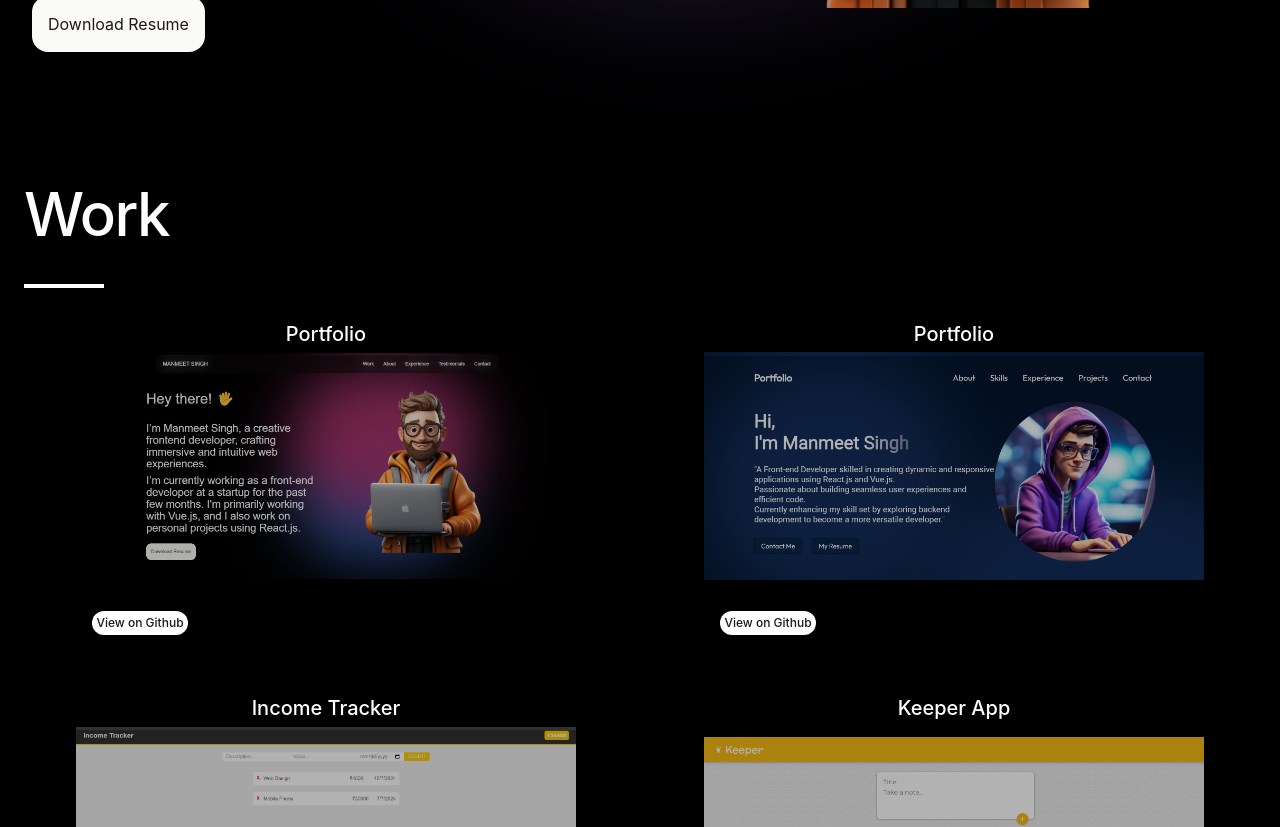
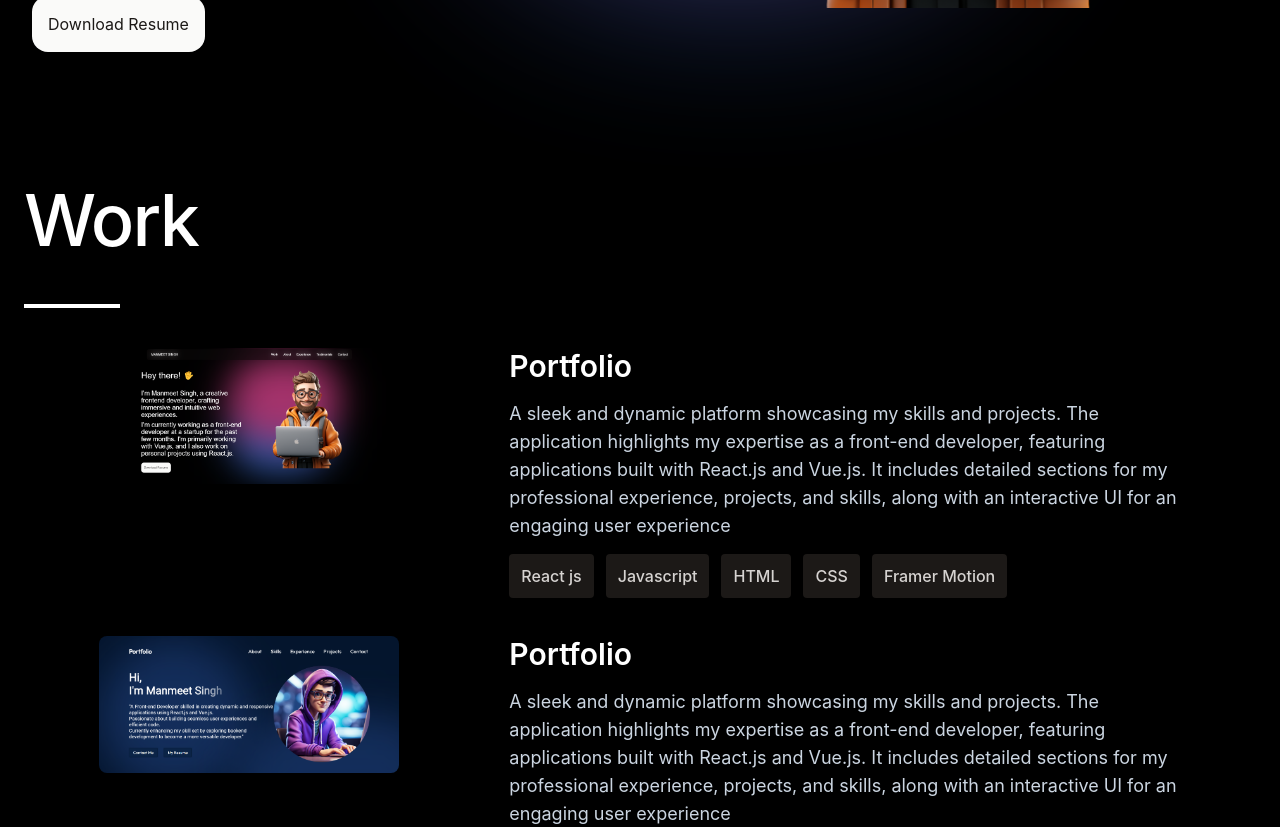
Before and after one commit to ManmeetSingh99/React-Portfolio-framer-motion, a React (Vite) app: page / in a window 1280 px wide. Shown: the part 680-1507 px from the top of the page. Built offline with nearby package versions, Linux system fonts and the light colour scheme.

Commit message:
second commit

```diff
--- a/src/components/Projects.jsx
+++ b/src/components/Projects.jsx
@@ -1,104 +1,92 @@
 import { PROJECTS } from "../../constants";
 import { motion } from "framer-motion";
 
-// Function to map tech names to colors
-const getTechColor = (tech) => {
-  switch (tech) {
-    case "React js":
-      return "bg-blue-500"; // Example color for React
-    case "JavaScript":
-      return "bg-yellow-500"; // Example color for JavaScript
-    case "HTML":
-      return "bg-orange-500"; // Example color for HTML
-    case "CSS":
-      return "bg-pink-400"; // Example color for CSS
-    // Add more cases for other techs and their colors
-    default:
-      return "bg-gray-500"; // Default color
-  }
-};
-
 const Projects = () => {
-  const projectVariants = {
+  // Variants for the image entering from the left
+  const imageVariants = {
     hidden: {
       opacity: 0,
-      scale: 0.8,
-      rotate: -40,
-      y: 50,
+      x: -100,
     },
     visible: {
       opacity: 1,
-      scale: 1,
-      rotate: 0,
-      y: 0,
+      x: 0,
       transition: {
         duration: 0.6,
         ease: "easeOut",
-        type: "spring",
-        bounce: 0.4,
+      },
+    },
+  };
+
+  // Variants for the content (text and tech stack) entering from the right
+  const contentVariants = {
+    hidden: {
+      opacity: 0,
+      x: 100,
+    },
+    visible: {
+      opacity: 1,
+      x: 0,
+      transition: {
+        duration: 0.6,
+        ease: "easeOut",
+        delay: 0.3, // Delay to ensure it happens after the image
       },
     },
   };
 
   return (
-    <section className="px-6 py-16" id="work">
-      <h1 className="text-4xl md:text-6xl font-medium tracking-tight mb-10">
+    <section className="px-6 py-16" id="experience">
+      {/* Title section */}
+      <h1 className="text-5xl md:text-7xl font-medium tracking-tight mb-12">
         Work
       </h1>
-      <div className="h-1 w-20 mb-8 bg-white"></div>
-      {/* Centering the grid and ensuring one card per row on medium screens */}
-      <div className="grid grid-cols-1 md:grid-cols-1 lg:grid-cols-2 gap-6">
+      <div className="h-1 w-24 mb-10 bg-white"></div>
+
+      <div>
         {PROJECTS.map((project, index) => (
+          <div key={index} className="mb-12 flex flex-wrap lg:justify-center">
+            {/* Animate the image coming from the left */}
             <motion.div
-            key={index}
-            className="relative rounded-lg overflow-hidden w-[500px] h-[350px] transition transform group mx-auto"
+              className="w-full lg:w-1/3"
               initial="hidden"
               whileInView="visible"
               viewport={{ once: true }}
-            variants={projectVariants}
+              variants={imageVariants}
             >
-            {/* Ensure the image fits properly and scales down on smaller screens */}
               <img
                 src={project.image}
-              alt={project.name}
-              className="absolute inset-0 w-full h-5/6 object-contain transition-opacity duration-300"
+                alt={project.title}
+                width={300}
+                height={300}
+                className="mb-6 rounded-lg object-cover"
               />
-            <h2 className="text-lg sm:text-xl font-medium mb-2 text-center">
-              {project.name}
-            </h2>
+            </motion.div>
 
-            <div className="relative z-20 p-4 flex flex-col justify-center h-full bg-black/30 text-white group-hover:bg-black/80 transition duration-300">
-              {/* <h2 className="text-lg sm:text-xl font-medium mb-2">
-                {project.name}
-              </h2> */}
-              <div className="flex flex-col justify-between">
-                <p className="mb-2 flex-grow text-sm sm:text-base opacity-0 group-hover:opacity-100 transition-opacity duration-300">
+            {/* Animate the content (text and tech stack) coming from the right */}
+            <motion.div
+              className="w-full max-w-2xl lg:w-2/3"
+              initial="hidden"
+              whileInView="visible"
+              viewport={{ once: true }}
+              variants={contentVariants}
+            >
+              <h3 className="mb-4 font-semibold text-3xl">{project.name}</h3>
+              <p className="mb-6 text-slate-300 text-lg">
                 {project.description}
               </p>
-                {/* Tech stack representation */}
-                <div className="flex space-x-1 mb-2 opacity-0 group-hover:opacity-100 transition-opacity duration-300">
+              <div>
                 {project.techStack.map((tech, index) => (
-                    <div
+                  <span
+                    className="mr-3 rounded bg-stone-900 p-3 text-base font-medium text-stone-300"
                     key={index}
-                      className={`flex items-center justify-center ${getTechColor(
-                        tech
-                      )} p-1 rounded-full text-white text-xs`}
                   >
                     {tech}
-                    </div>
+                  </span>
                 ))}
               </div>
-                <a
-                  href={project.link}
-                  target="_blank"
-                  rel="noopener noreferrer"
-                  className="bg-white text-stone-900 rounded-xl font-medium py-1 px-1 w-24 text-xs hover:bg-gray-100 text-center"
-                >
-                  View on Github
-                </a>
+            </motion.div>
           </div>
-            </div>
-          </motion.div>
         ))}
       </div>
     </section>
```
Lines whose indentation alone changed are shown as unchanged.
